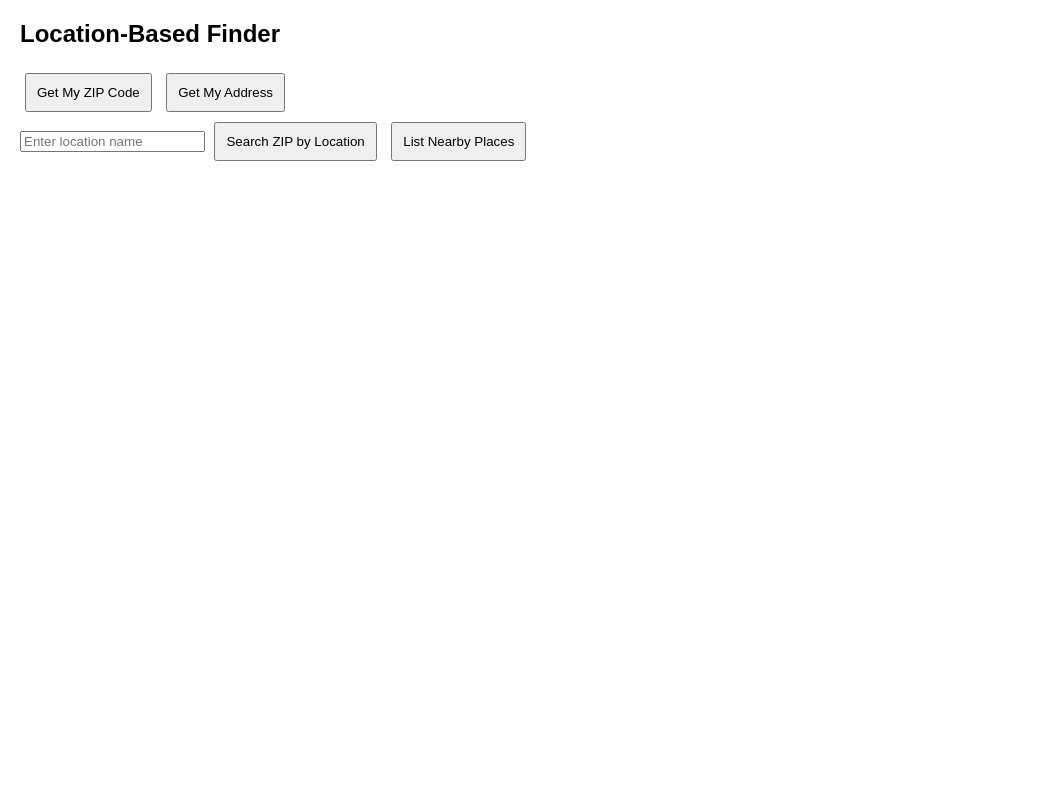
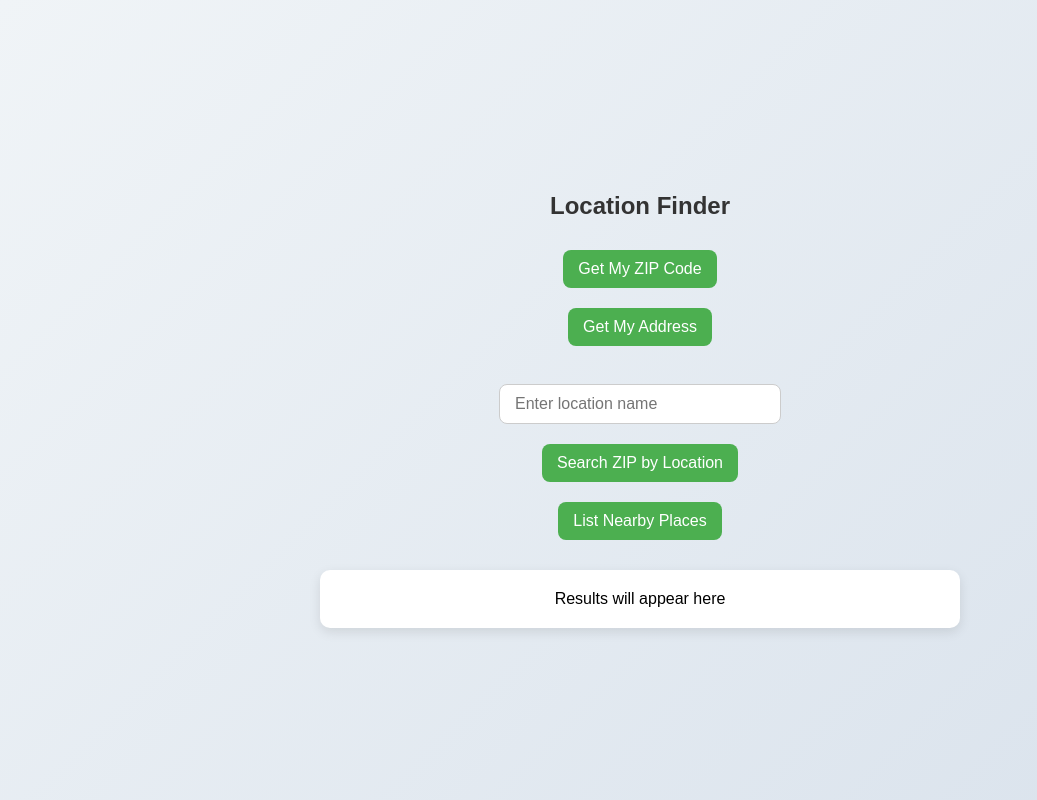
Before and after one commit to faizandgreate-lang/Dailyupdate, a plain HTML site: page index.html in a window 1280 px wide. Shown: the whole page, without its empty margins (0-1037 px from the left). Drawn offline with Linux system fonts and the light colour scheme.

Commit message:
Update index.html

```diff
--- a/index.html
+++ b/index.html
@@ -2,17 +2,70 @@
 <html lang="en">
 <head>
 <meta charset="UTF-8">
+<meta name="viewport" content="width=device-width, initial-scale=1.0">
 <title>Location Finder</title>
 <style>
-  body { font-family: Arial; margin: 20px; }
-  button { margin: 5px; padding: 10px; }
-  #output { margin-top: 20px; white-space: pre-wrap; }
+  body {
+    font-family: Arial, sans-serif;
+    background: linear-gradient(135deg, #f0f4f7, #d9e2ec);
+    display: flex;
+    flex-direction: column;
+    justify-content: center;
+    align-items: center;
+    min-height: 100vh;
+    margin: 0;
+  }
+
+  h2 {
+    text-align: center;
+    margin-bottom: 20px;
+    color: #333;
+  }
+
+  input, button {
+    padding: 10px 15px;
+    margin: 10px;
+    font-size: 16px;
+    border-radius: 8px;
+    border: 1px solid #ccc;
+    outline: none;
+  }
+
+  button {
+    cursor: pointer;
+    background-color: #4CAF50;
+    color: white;
+    border: none;
+    transition: background 0.3s;
+  }
+
+  button:hover {
+    background-color: #45a049;
+  }
+
+  #output {
+    margin-top: 20px;
+    padding: 20px;
+    background: white;
+    border-radius: 10px;
+    box-shadow: 0px 4px 12px rgba(0,0,0,0.1);
+    width: 90%;
+    max-width: 600px;
+    text-align: center;
+    white-space: pre-wrap;
+    word-wrap: break-word;
+  }
+
+  input[type="text"] {
+    width: 250px;
+  }
 </style>
 </head>
 <body>
 
-<h2>Location-Based Finder</h2>
+<h2>Location Finder</h2>
 
+<!-- Buttons -->
 <button onclick="getZip()">Get My ZIP Code</button>
 <button onclick="getAddress()">Get My Address</button>
 <br>
@@ -20,7 +73,8 @@
 <button onclick="searchZip()">Search ZIP by Location</button>
 <button onclick="listNearby()">List Nearby Places</button>
 
-<div id="output"></div>
+<!-- Output -->
+<div id="output">Results will appear here</div>
 
 <script>
 // Helper: Get user location
@@ -29,52 +83,78 @@ function getLocation() {
     if(navigator.geolocation){
       navigator.geolocation.getCurrentPosition(pos => {
         resolve({lat: pos.coords.latitude, lon: pos.coords.longitude});
-      }, err => reject(err));
+      }, err => reject("Location access denied or unavailable"));
     } else reject("Geolocation not supported");
   });
 }
 
 // 1. Get ZIP Code
 async function getZip() {
+  try {
     const loc = await getLocation();
     const res = await fetch(`https://nominatim.openstreetmap.org/reverse?lat=${loc.lat}&lon=${loc.lon}&format=json`);
     const data = await res.json();
     document.getElementById('output').innerText = "ZIP Code: " + (data.address.postcode || "Not found");
+  } catch(err) {
+    document.getElementById('output').innerText = err;
+  }
 }
 
 // 2. Get Address
 async function getAddress() {
+  try {
     const loc = await getLocation();
     const res = await fetch(`https://nominatim.openstreetmap.org/reverse?lat=${loc.lat}&lon=${loc.lon}&format=json`);
     const data = await res.json();
     document.getElementById('output').innerText = "Address: " + data.display_name;
+  } catch(err) {
+    document.getElementById('output').innerText = err;
+  }
 }
 
 // 3. Search ZIP by Location Name
 async function searchZip() {
-  const query = document.getElementById('searchLocation').value;
-  const res = await fetch(`https://nominatim.openstreetmap.org/search?q=${encodeURIComponent(query)}&format=json`);
+  const query = document.getElementById('searchLocation').value.trim();
+  if(!query){
+    document.getElementById('output').innerText = "Please enter a location name";
+    return;
+  }
+  try {
+    const res = await fetch(`https://nominatim.openstreetmap.org/search?q=${encodeURIComponent(query)}&format=json&addressdetails=1`);
     const data = await res.json();
     if(data.length > 0){
       const item = data[0];
-    document.getElementById('output').innerText = `Location: ${item.display_name}\nZIP Code: ${item.address?.postcode || "Not found"}`;
+      const zip = item.address.postcode || "Not found";
+      document.getElementById('output').innerText = `Location: ${item.display_name}\nZIP Code: ${zip}`;
     } else {
       document.getElementById('output').innerText = "No results found";
     }
+  } catch(err) {
+    document.getElementById('output').innerText = err;
+  }
 }
 
-// 4. List Nearby Places (using OpenStreetMap Overpass API)
+// 4. List Nearby Places (basic using OSM)
 async function listNearby() {
+  try {
     const loc = await getLocation();
     const query = `[out:json];node(around:1000,${loc.lat},${loc.lon})[amenity];out;`;
     const res = await fetch(`https://overpass-api.de/api/interpreter?data=${encodeURIComponent(query)}`);
     const data = await res.json();
+    if(data.elements.length > 0){
       let list = "Nearby Places (within 1 km):\n";
       data.elements.slice(0,20).forEach(el => {
         list += `${el.tags.name || el.tags.amenity} (${el.lat.toFixed(5)}, ${el.lon.toFixed(5)})\n`;
       });
       document.getElementById('output').innerText = list;
+    } else {
+      document.getElementById('output').innerText = "No nearby places found";
+    }
+  } catch(err) {
+    document.getElementById('output').innerText = "Failed to fetch nearby places";
+  }
 }
 </script>
+
 </body>
 </html>
```
Lines whose indentation alone changed are shown as unchanged.
